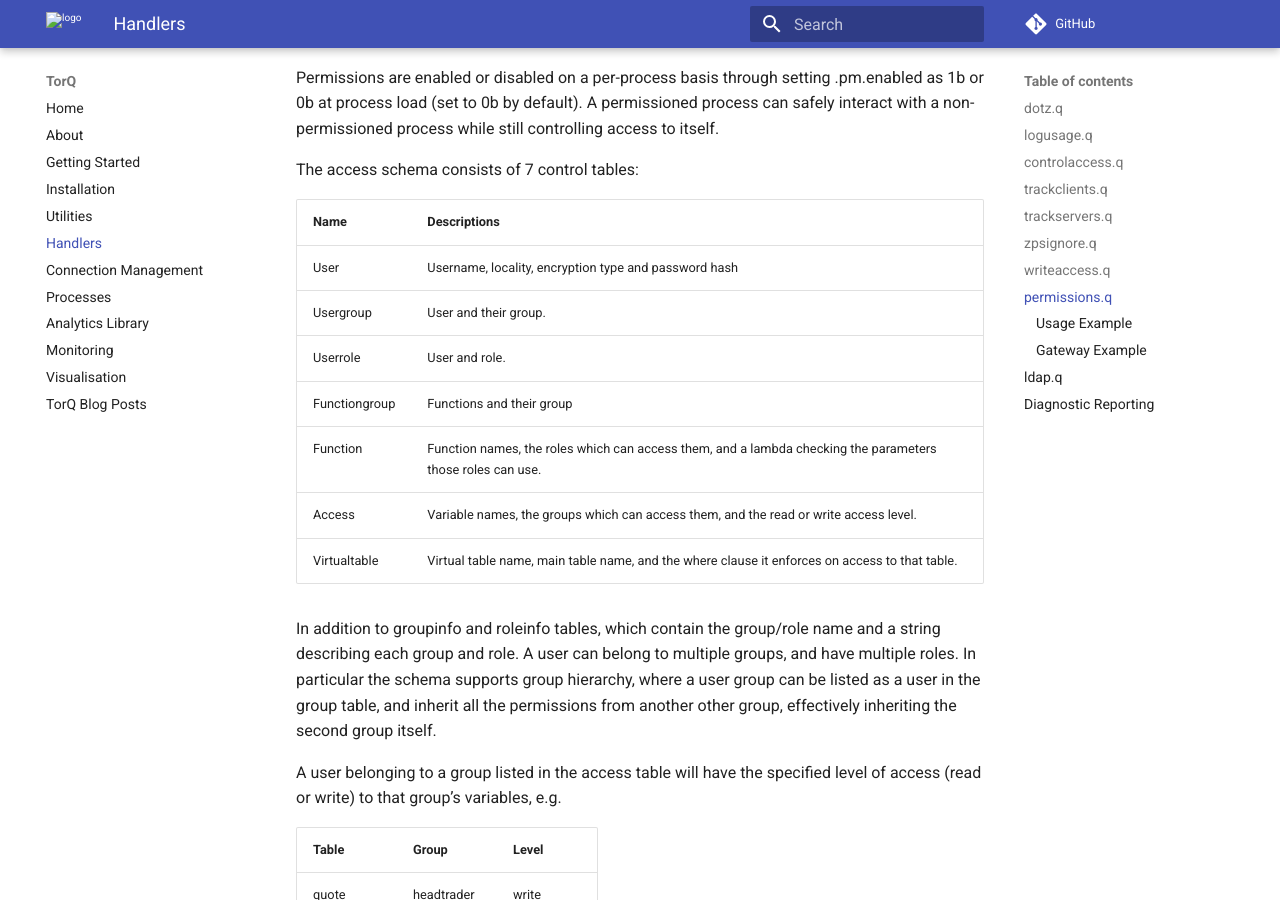
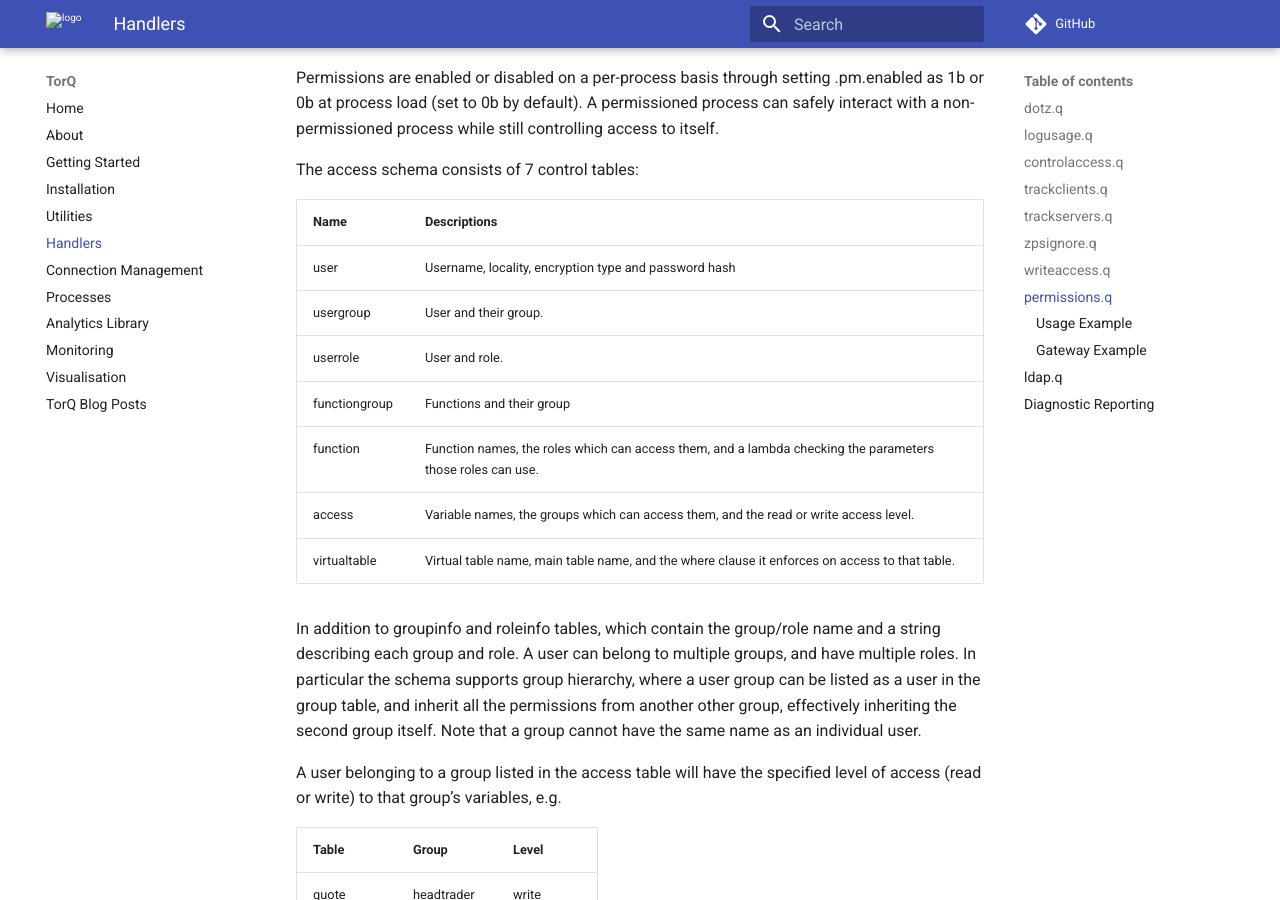
Before and after one commit to DataIntellectTech/TorQ, an MkDocs documentation site: the page built from docs/handlers.md, in a window 1280 px wide and 900 px high, scrolled down 5203 px. Built offline with MkDocs 1.6.1 and Material for MkDocs 9.7.7, drawn with Linux system fonts in a browser that asks for light colours; comment, search, counter and statistics services are not loaded; old or Windows-style settings are respelled for this version of MkDocs.

```diff
--- a/docs/handlers.md
+++ b/docs/handlers.md
@@ -233,13 +233,13 @@ The access schema consists of 7 control tables:
 
   |**Name**       | **Descriptions**|
   |---------------| ------------------------------------------------------------------------------------------------------------|
-  |User           |Username, locality, encryption type and password hash|
-  |Usergroup      |User and their group.|
-  |Userrole       |User and role.|
-  |Functiongroup  |Functions and their group|
-  |Function       |Function names, the roles which can access them, and a lambda checking the parameters those roles can use.|
-  |Access         |Variable names, the groups which can access them, and the read or write access level.|
-  |Virtualtable   |Virtual table name, main table name, and the where clause it enforces on access to that table.|
+  |user           |Username, locality, encryption type and password hash|
+  |usergroup      |User and their group.|
+  |userrole       |User and role.|
+  |functiongroup  |Functions and their group|
+  |function       |Function names, the roles which can access them, and a lambda checking the parameters those roles can use.|
+  |access         |Variable names, the groups which can access them, and the read or write access level.|
+  |virtualtable   |Virtual table name, main table name, and the where clause it enforces on access to that table.|
 
 
 In addition to groupinfo and roleinfo tables, which contain the
@@ -247,7 +247,8 @@ group/role name and a string describing each group and role. A user can
 belong to multiple groups, and have multiple roles. In particular the
 schema supports group hierarchy, where a user group can be listed as a
 user in the group table, and inherit all the permissions from another
-other group, effectively inheriting the second group itself.
+other group, effectively inheriting the second group itself. Note that
+a group cannot have the same name as an individual user.
 
 A user belonging to a group listed in the access table will have the
 specified level of access (read or write) to that group’s variables,
```
Also changed, not shown: 2 other files.
